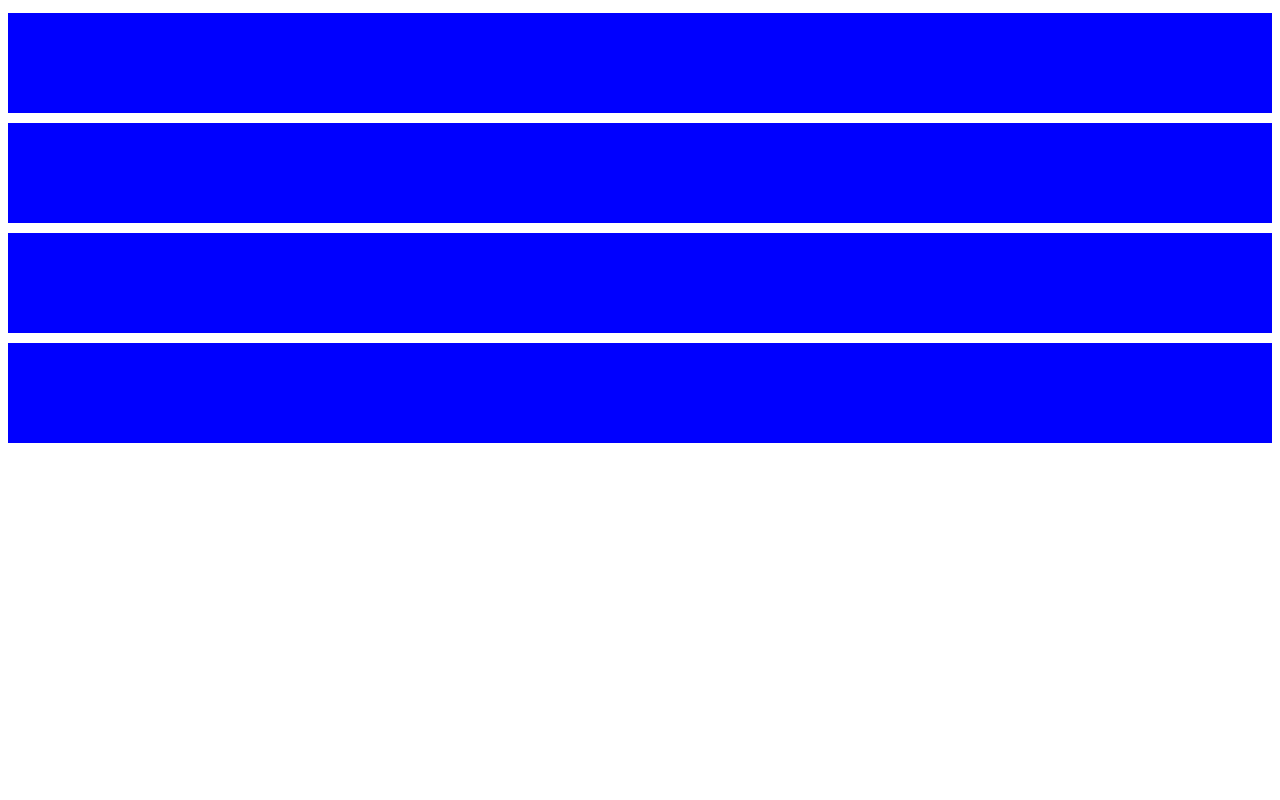
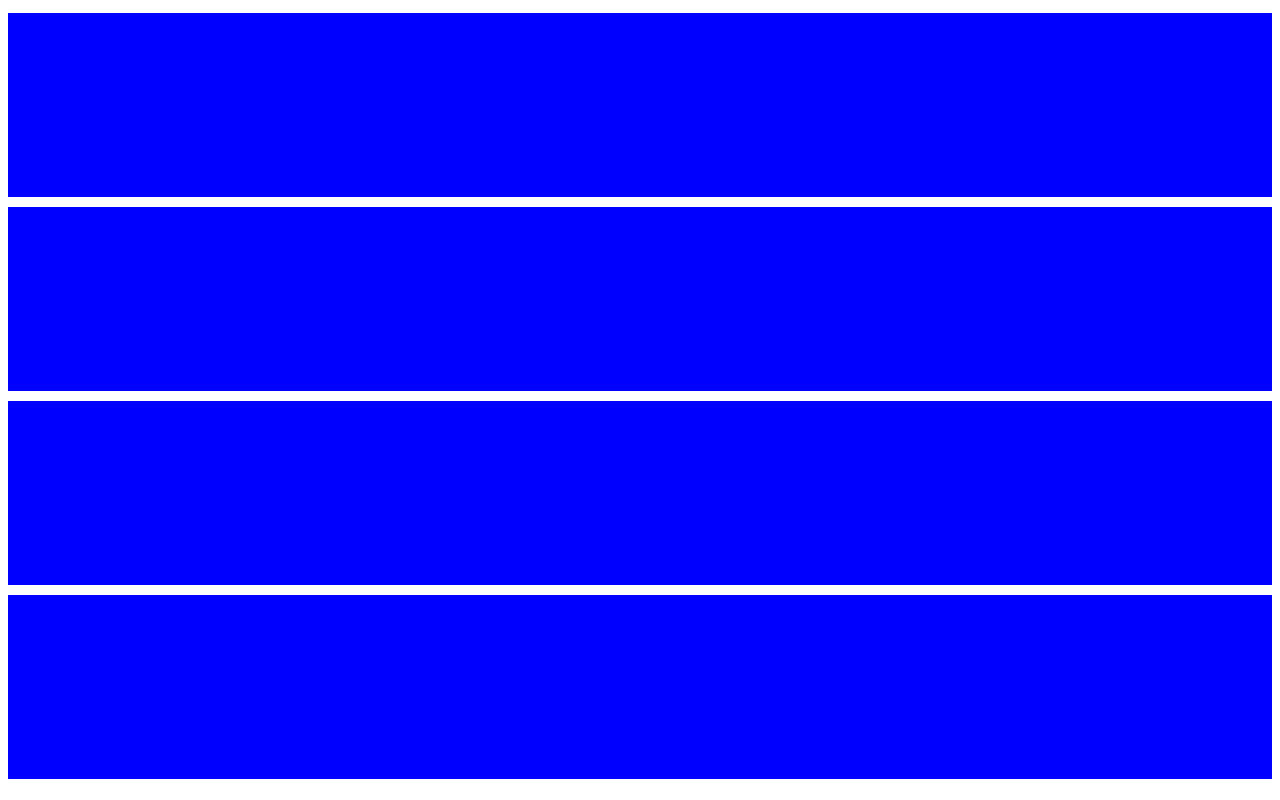
Before and after one commit to WeerachatK/WeerachatK.github.io, a plain HTML site: page lab5/code/problem3.html in a window 1280 px wide. Drawn offline with Linux system fonts and the light colour scheme.

Commit message:
update-Problem3

```diff
--- a/lab5/code/problem3.html
+++ b/lab5/code/problem3.html
@@ -7,7 +7,7 @@
     <style>
       div {
         background-color: blue;
-        height: 100px;
+        height: 23dvh;
         width: 25%;
         float: left;
         margin-top: 5px;
```
